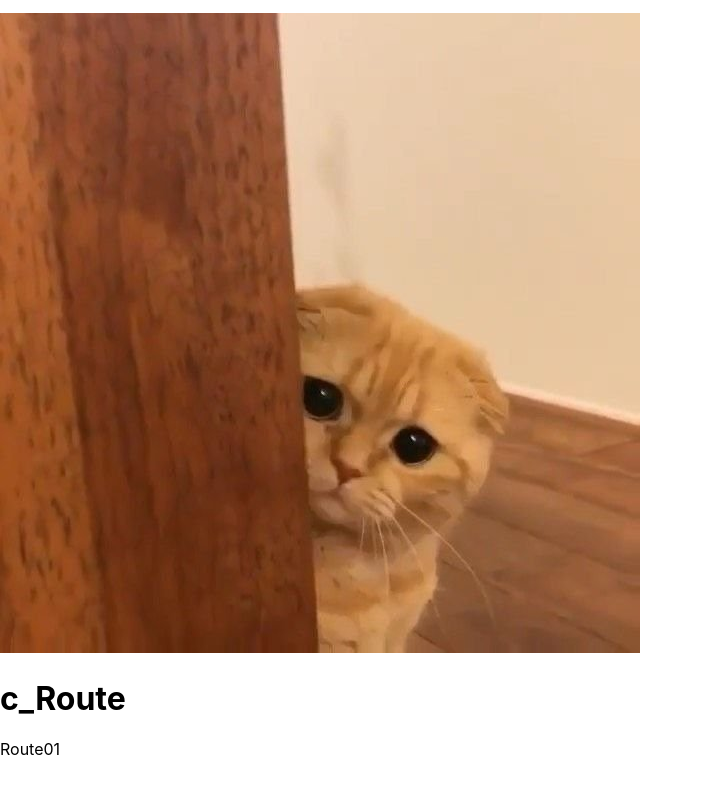
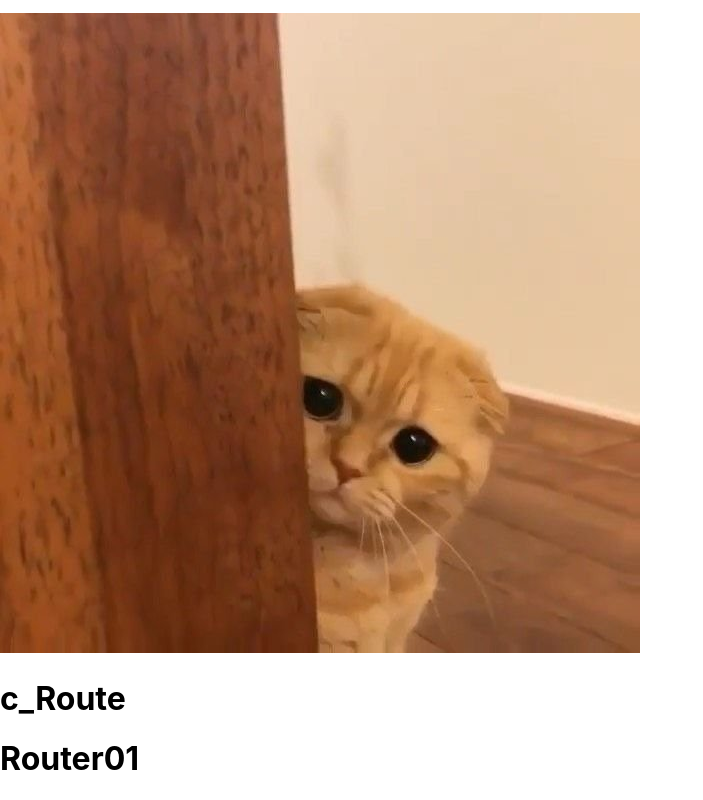
Before and after one commit to ijyan/frontend-study, a React (Create React App) app in the folder react-app/: page /1219 in a window 1280 px wide. Shown: the part 253-1053 px from the top of the page, without its empty margins (0-703 px from the left). Before the commit the page ends 1012 px from the top, so only its background shows below. Built offline with nearby package versions, Linux system fonts and the light colour scheme.

Commit message:
style: 오타 및 코드 포맷팅

```diff
--- a/react-app/src/index.tsx
+++ b/react-app/src/index.tsx
@@ -1,19 +1,19 @@
 import React from 'react';
 import ReactDOM from 'react-dom/client';
 import './index.css';
+import { BrowserRouter } from 'react-router-dom';
 import App from './App';
 import reportWebVitals from './reportWebVitals';
-import { BrowserRouter } from 'react-router-dom';
 
 const root = ReactDOM.createRoot(
-  document.getElementById('root') as HTMLElement
+  document.getElementById('root') as HTMLElement,
 );
 root.render(
   <React.StrictMode>
     <BrowserRouter>
       <App />
     </BrowserRouter>
-  </React.StrictMode>
+  </React.StrictMode>,
 );
 
 // If you want to start measuring performance in your app, pass a function
--- a/react-app/src/views/1219/a_React/React01.tsx
+++ b/react-app/src/views/1219/a_React/React01.tsx
@@ -45,11 +45,7 @@
 import React from 'react';
 
 function React01() {
-  return (
-    <div>
-      React
-    </div>
-  );
+  return <div>React</div>;
 }
 
 export default React01;
--- a/react-app/src/views/1219/a_React/React02.tsx
+++ b/react-app/src/views/1219/a_React/React02.tsx
@@ -20,8 +20,12 @@ function React02() {
   return (
     <div>
       <h3>Count: {count}</h3>
-      <button onClick={increment}>Increment</button>
-      <button onClick={decrement}>Decrement</button>
+      <button onClick={increment} type="button">
+        Increment
+      </button>
+      <button onClick={decrement} type="button">
+        Decrement
+      </button>
     </div>
   );
 }
--- a/react-app/src/views/1219/c_Route/Route01.tsx
+++ b/react-app/src/views/1219/c_Route/Route01.tsx
@@ -5,7 +5,7 @@
  *   : 사용자가 요청한 URL에 따라 해당 URL에 맞는 페이지를 보여주는 것
  *
  * ? 설치
- * > npm instll react-router-dom
+ * > npm install react-router-dom
  *
  * ? 프로젝트에 라우터 적용
  *   : 프로젝트 최상단인 `index.tsx`에서 `BrowserRouter`를 적용하여 자식 컴포넌트들이 라우팅 기능을 사용할 수 있도록 작성
@@ -24,7 +24,11 @@
 import React from 'react';
 
 function Route01() {
-  return <div>Route01</div>;
+  return (
+    <div>
+      <h1>Router01</h1>
+    </div>
+  );
 }
 
 export default Route01;
```
Also changed, not shown: 1 other file (tests, documents, lock files or other folders).
